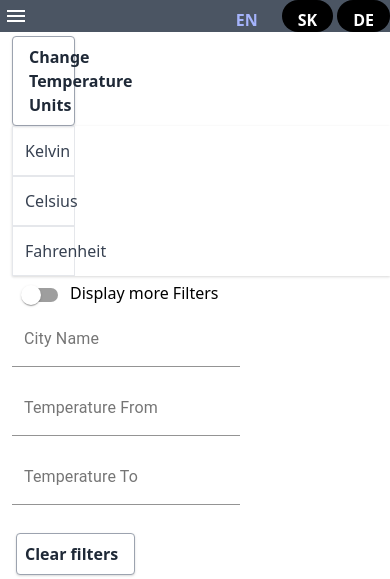
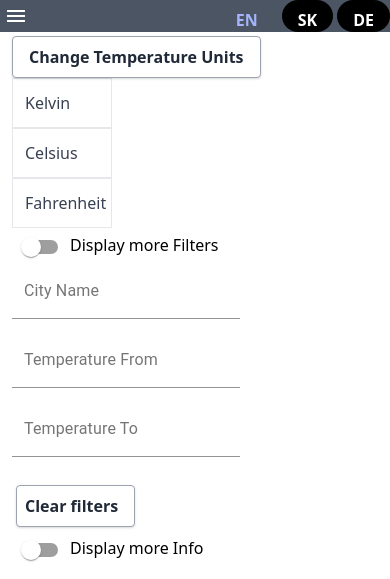
Before and after one commit to DestroyerOfCode/OpenWeatherUI, a React (Create React App) app: page /#/ in a window 390 px wide. Both pictures are taken after a click on the button "Change Temperature Units". Shown: the top 579 px of the page. Built offline with nearby package versions, Linux system fonts and the light colour scheme; no server answers.

Commit message:
[FIX] bad width of buttons in mobile mode

```diff
--- a/src/buildingBlocks/Temperature.jsx
+++ b/src/buildingBlocks/Temperature.jsx
@@ -6,11 +6,11 @@ export const TemperatureDropdownList = (props) => {
     const dispatch = useDispatch();
     const { openTemperatures, open } = props;
     return (
-        <div className="shadow h-auto">
+        <div className="h-auto">
             <ul className="text-left">
                 {open && (
                     <li
-                        className="p-3 w-1/6 border text-gray-700 hover:text-white hover:bg-indigo-700"
+                        className="w-[100px] p-3 border text-gray-700 hover:text-white hover:bg-indigo-700"
                         onClick={() => {
                             dispatch(
                                 temperatureActions.changeTemperatue(
@@ -26,7 +26,7 @@ export const TemperatureDropdownList = (props) => {
                 )}
                 {open && (
                     <li
-                        className="p-3 w-1/6 border text-gray-700 hover:text-white hover:bg-indigo-700"
+                        className="w-[100px] p-3 border text-gray-700 hover:text-white hover:bg-indigo-700"
                         onClick={() => {
                             dispatch(
                                 temperatureActions.changeTemperatue(
@@ -42,7 +42,7 @@ export const TemperatureDropdownList = (props) => {
                 )}
                 {open && (
                     <li
-                        className="p-3 w-1/6 border text-gray-700 hover:text-white hover:bg-indigo-700"
+                        className="w-[100px] p-3 border text-gray-700 hover:text-white hover:bg-indigo-700"
                         onClick={() => {
                             dispatch(
                                 temperatureActions.changeTemperatue(
--- a/src/components/current/WeatherCurrent.jsx
+++ b/src/components/current/WeatherCurrent.jsx
@@ -29,7 +29,6 @@ function WeatherCurrent(props) {
     const currentWeathers = useSelector((state) => state.weatherCurrent);
     const dispatch = useDispatch();
     const temperature = useSelector((state) => state.temperature);
-
 
     useEffect(() => {
         refreshWeathers();
@@ -182,9 +181,11 @@ function WeatherCurrent(props) {
         <CustomCircularLoader />
     ) : (
         <div>
-            <div className="ml-1 mt-1 pl-2 flex flex-col">
+            <div className="w-full ml-1 mt-1 pl-2 flex-col">
                 <button
-                    className="w-1/6 p-2 bg-white hover:bg-gray-100 text-gray-800 font-semibold py-2 px-4 border border-gray-400 rounded shadow"
+                    className="text-center inline-flex p-2 bg-white
+                    hover:bg-gray-100 text-gray-800 font-semibold py-2 px-4 border
+                    border-gray-400 rounded shadow"
                     onClick={() => setOpenTemperature((open) => !open)}
                 >
                     {i18n.t('common.temperatureDropdown.title')}
```
